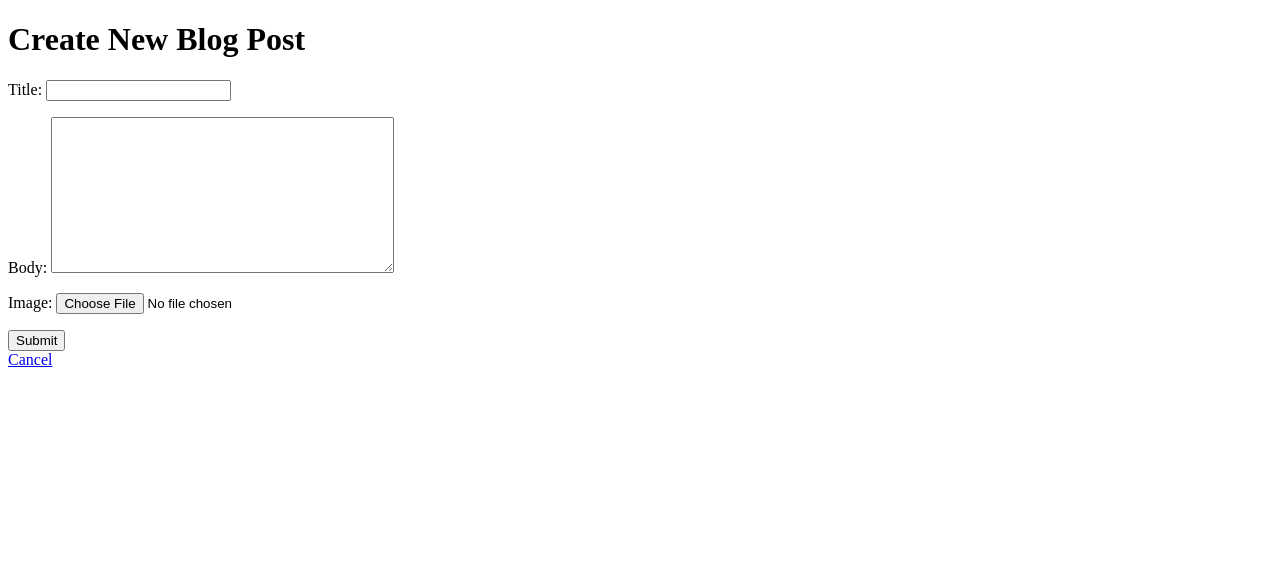
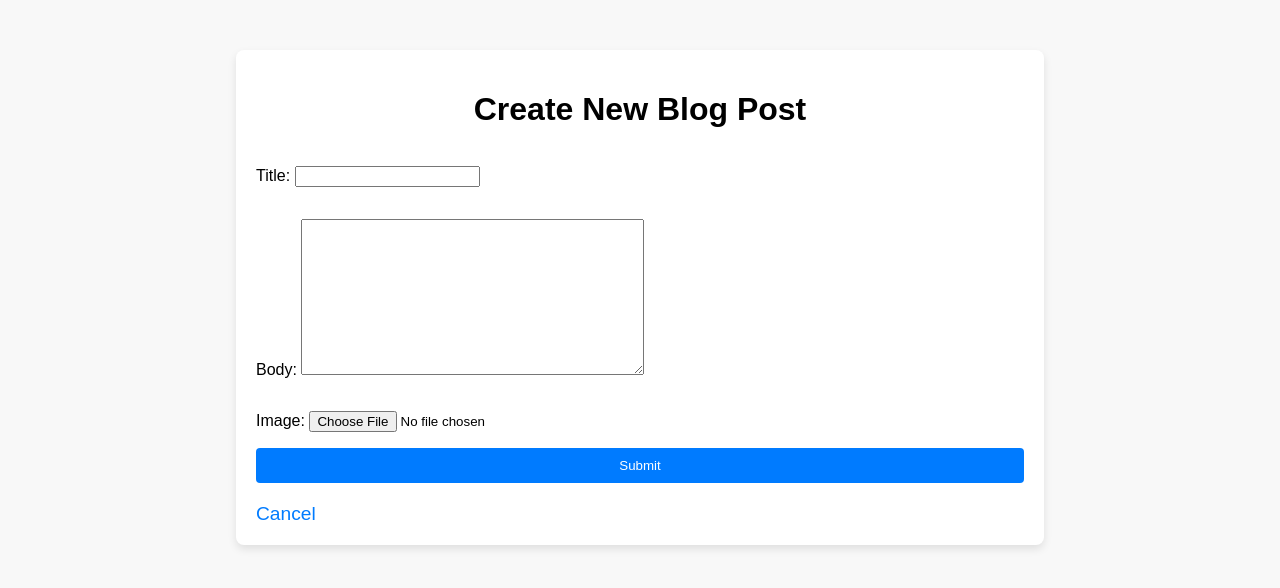
Before and after one commit to saurabhchordiya123/django-blog-project1, a Django app: page /create/ in a window 1280 px wide. Shown: the top 588 px of the page. Run offline with Django 3.2, Linux system fonts and the light colour scheme; the visitor is signed in with stand-in values (Sample User, id 1).

Commit message:
"Enhance code functionality"

```diff
--- a/blog/templates/create_post.html
+++ b/blog/templates/create_post.html
@@ -4,18 +4,93 @@
     <meta charset="UTF-8">
     <meta name="viewport" content="width=device-width, initial-scale=1.0">
     <title>Create Blog Post</title>
+    <style>
+        body {
+            font-family: Arial, sans-serif;
+            margin: 0;
+            padding: 0;
+            background-color: #f8f8f8;
+        }
+        .container {
+            width: 60%;
+            margin: 0 auto;
+            background-color: white;
+            padding: 20px;
+            box-shadow: 0 4px 8px rgba(0, 0, 0, 0.1);
+            border-radius: 8px;
+            margin-top: 50px;
+        }
+        h1 {
+            text-align: center;
+        }
+        form {
+            display: flex;
+            flex-direction: column;
+        }
+        .form-field {
+            margin-bottom: 20px;
+        }
+        button {
+            background-color: #007bff;
+            color: white;
+            padding: 10px;
+            border: none;
+            border-radius: 4px;
+            cursor: pointer;
+        }
+        button:hover {
+            background-color: #0056b3;
+        }
+        .cancel-link {
+            display: inline-block;
+            margin-top: 20px;
+            text-align: center;
+        }
+        .cancel-link a {
+            color: #007bff;
+            text-decoration: none;
+            font-size: 1.2em;
+        }
+        .cancel-link a:hover {
+            text-decoration: underline;
+        }
+        .errors {
+            color: red;
+            margin-bottom: 15px;
+        }
+    </style>
 </head>
 <body>
 
-    <h1>Create New Blog Post</h1>
+    <div class="container">
+        <h1>Create New Blog Post</h1>
 
-    <form method="POST" enctype="multipart/form-data">
-        {% csrf_token %}
-        {{ form.as_p }}  <!-- Renders the form fields -->
-        <button type="submit">Submit</button>
-    </form>
+        <form method="POST" enctype="multipart/form-data">
+            {% csrf_token %}
 
-    <a href="{% url 'home' %}">Cancel</a> <!-- Cancel and return to home -->
+            <!-- Display form errors if any -->
+            {% if form.errors %}
+                <div class="errors">
+                    <ul>
+                        {% for field in form %}
+                            {% for error in field.errors %}
+                                <li>{{ error }}</li>
+                            {% endfor %}
+                        {% endfor %}
+                    </ul>
+                </div>
+            {% endif %}
+
+            <!-- Render form fields -->
+            {{ form.as_p }}
+
+            <button type="submit">Submit</button>
+        </form>
+
+        <div class="cancel-link">
+            <a href="{% url 'home' %}">Cancel</a>
+        </div>
+    </div>
 
 </body>
 </html>
```
